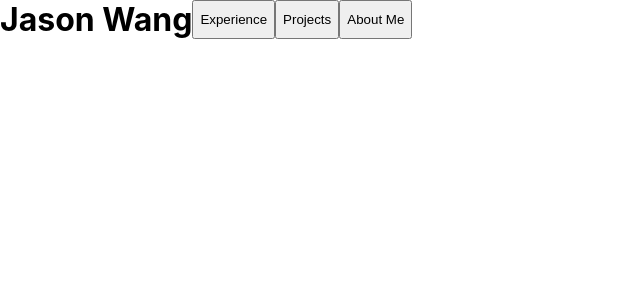
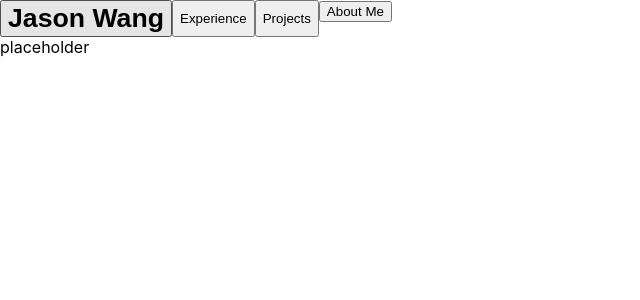
Before and after one commit to jwxng/portfolio, a React (Create React App) app: page /about in a window 1280 px wide. Shown: the top 300 px of the page, without its empty margins (0-640 px from the left). Built offline with nearby package versions, Linux system fonts and the light colour scheme.

Commit message:
worked on header, about page created

```diff
--- a/src/App.js
+++ b/src/App.js
@@ -4,14 +4,16 @@ import { BrowserRouter as Router, Routes, Route } from 'react-router-dom';
 
 import Header from './components/Header'
 import HomePage from './components/HomePage'
+import About from './components/About'
 
 function App() {
   return (
     <div className="app">
       <Router className="router">
-        <Header />
+
         <Routes className="routes">
           <Route path="/" element={<HomePage />} />
+          <Route path="/about" element={<div><Header /><About /></div>} />
         </Routes>
       </Router>
     </div>
--- /dev/null
+++ b/src/components/About/index.jsx
@@ -0,0 +1,10 @@
+const About = () => {
+
+    return (
+        <div>
+            <p>placeholder</p>
+        </div>
+    );
+};
+
+export default About;
--- a/src/components/Header/index.jsx
+++ b/src/components/Header/index.jsx
@@ -1,13 +1,14 @@
 import './Header.css'
+import { Link } from "react-router-dom";
 
 const Header = () => {
 
     return (
         <div className="header">
-            <h1>Jason Wang</h1>
+            <Link to='/'><button><h1>Jason Wang</h1></button></Link>
             <button>Experience</button>
             <button>Projects</button>
-            <button>About Me</button>
+            <Link to='/about'><button>About Me</button></Link>
         </div>
     );
 };
```
